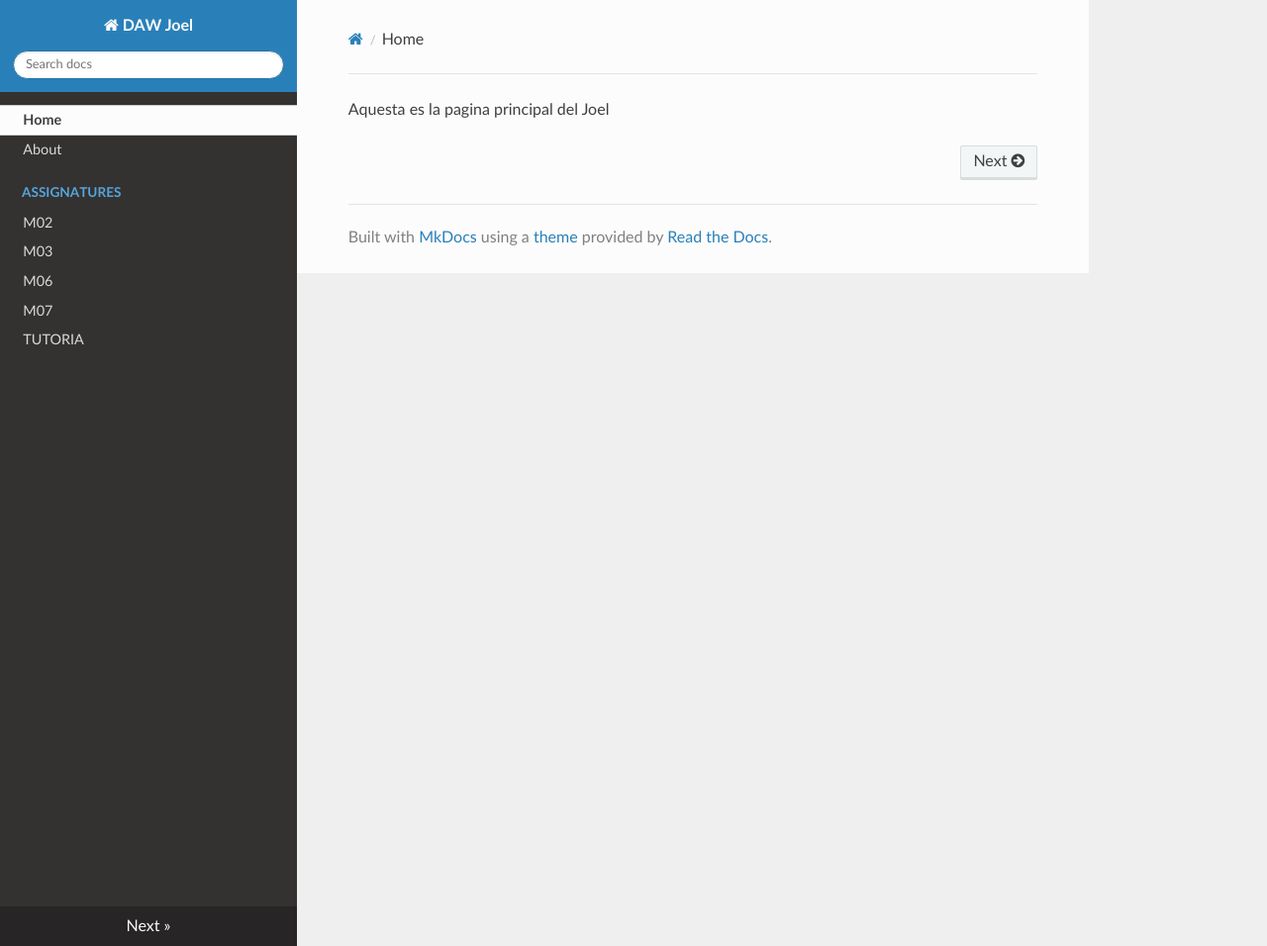
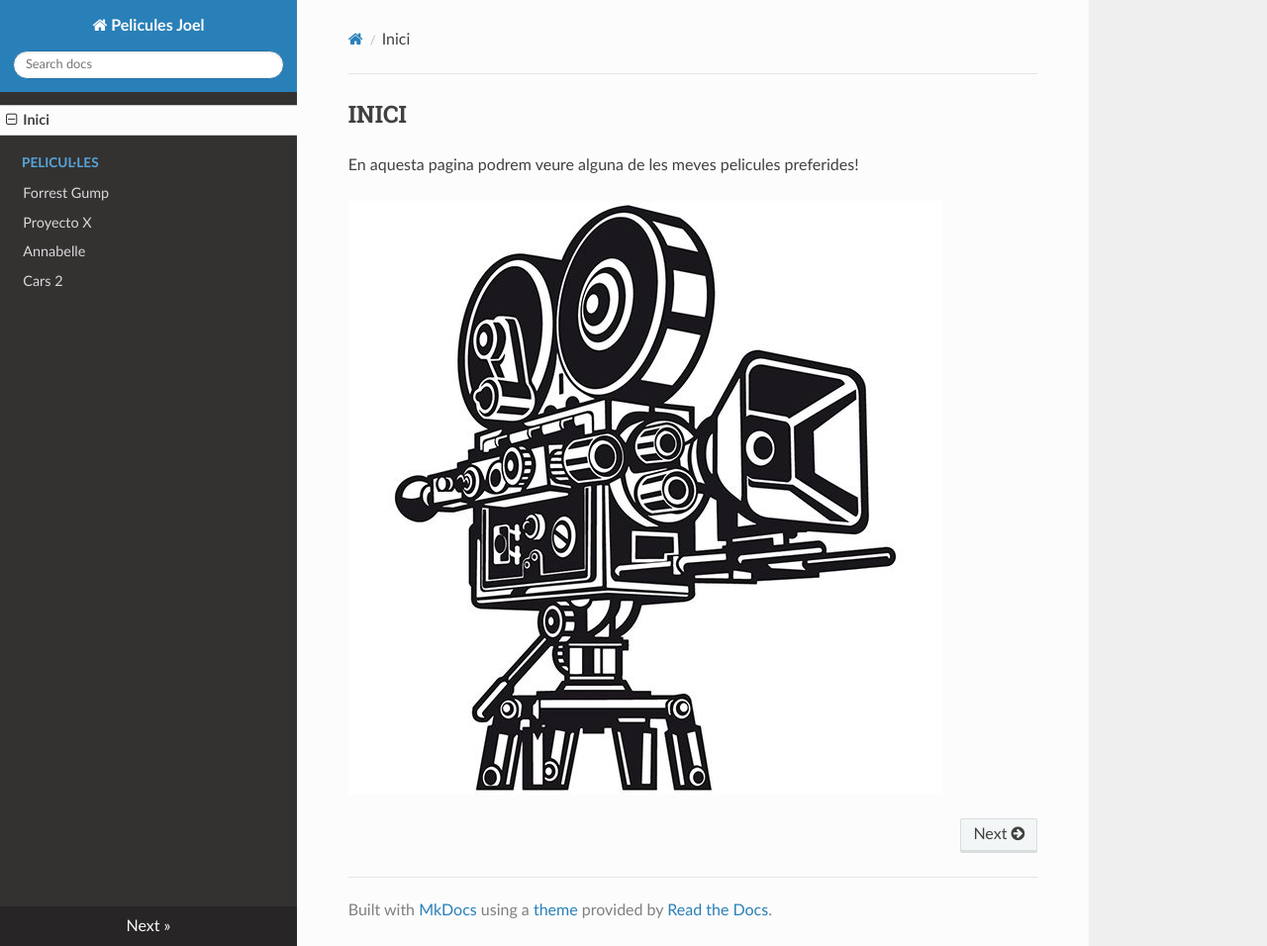
Before and after one commit to a14joerodnad/cantina, an MkDocs documentation site: the page built from docs/docs/index.md, in a window 1280 px wide and 956 px high. Shown: the whole window at 99% size. Built offline with MkDocs 1.6.1, drawn with Linux system fonts in a browser that asks for light colours; nearby versions of some CDN libraries.

Commit message:
pelicules

```diff
--- a/docs/docs/index.md
+++ b/docs/docs/index.md
@@ -1 +1,5 @@
-Aquesta es la pagina principal del Joel
+## INICI
+
+En aquesta pagina podrem veure alguna de les meves pelicules preferides!
+
+<img src="/img/camara.jpg">
--- a/docs/mkdocs.yml
+++ b/docs/mkdocs.yml
@@ -1,11 +1,9 @@
-site_name: DAW Joel
+site_name: Pelicules Joel
 nav:
-  - Home: 'index.md'
-  - About: 'about.md'
-  - 'Assignatures':
-    - 'M02': 'baseDeDades.md'
-    - 'M03': 'programacio.md'
-    - 'M06': 'desenvolupamentClient.md'
-    - 'M07': 'desenvolupamentServidor.md'
-    - 'TUTORIA': 'tutoria.md'
+  - Inici: 'index.md'
+  - 'Pelicul·les':
+    - 'Forrest Gump': 'forrestGump.md'
+    - 'Proyecto X': 'proyectoX.md'
+    - 'Annabelle': 'annabelle.md'
+    - 'Cars 2': 'cars2.md'
 theme: readthedocs
```
Also changed, not shown: docs/docs/annabelle.md (added, +9 -0 lines), docs/docs/baseDeDades.md (deleted, +0 -1 lines), docs/docs/cars2.md (added, +7 -0 lines), docs/docs/desenvolupamentClient.md (deleted, +0 -1 lines), docs/docs/desenvolupamentServidor.md (deleted, +0 -1 lines), docs/docs/forrestGump.md (added, +9 -0 lines), docs/docs/programacio.md (deleted, +0 -1 lines), docs/docs/proyectoX.md (added, +7 -0 lines), docs/docs/tutoria.md (deleted, +0 -1 lines), docs/docs/about.md (deleted), docs/docs/img/annabelle.jpg (added), docs/docs/img/camara.jpg (added), docs/docs/img/cars2.jpg (added), docs/docs/img/forrestgump.jpg (added), 1 more files, 1 other file.
